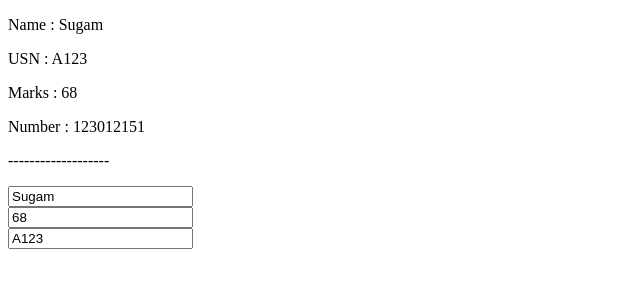
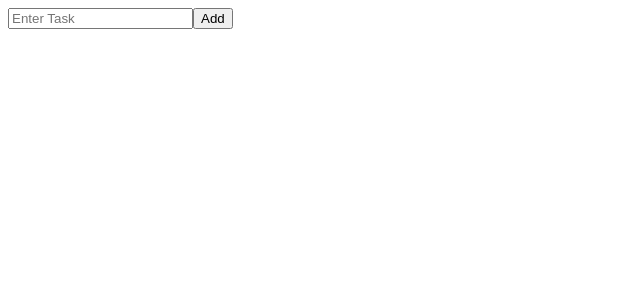
Before and after one commit to Sugam9019/React, a React (Vite) app in the folder reactApp/: page / in a window 1280 px wide. Shown: the top 300 px of the page, without its empty margins (0-640 px from the left). Built offline with nearby package versions, Linux system fonts and the light colour scheme.

Commit message:
TO-DO-LIST 1st pahse

```diff
--- a/reactApp/src/App.jsx
+++ b/reactApp/src/App.jsx
@@ -2,41 +2,47 @@ import { useState } from "react";
 
 function App() {
 
-  const [obj,setObj]=useState({
-                                  Name:"Sugam",
-                                  USN:"A123",
-                                  Marks:68,
-                                  Number:123012151
-                              });
+  const [text,setText]=useState("");
+  const [taskArr,setTaskArr]=useState([]);
 
 
-  const changeName=(e)=>{
-    setObj({...obj,Name:e.target.value});
+
+  const changeText=(e)=>{
+    setText(e.target.value);
   }
 
-  const changeMarks=(e)=>{
-    setObj({...obj,Marks:e.target.value});
-  }
-
-  const changeUSN=(e)=>{
-    setObj({...obj,USN:e.target.value});
+  const addTask=(e)=>{
+    setTaskArr([...taskArr,text]);
+    setText("");
   }
 
   return(
     <>
 
-    <p>Name : {obj.Name}</p>
-    <p>USN : {obj.USN}</p>
-    <p>Marks : {obj.Marks}</p>
-    <p>Number : {obj.Number}</p>
+    <div is="input-field">
+      <input type="text" placeholder="Enter Task" onChange={changeText} value={text}/>
+      <button onClick={addTask}>Add</button>
+    </div>
 
-    <p>-------------------</p>
 
-    <input type="text" value={obj.Name} placeholder="Name" onChange={changeName}/>
-    <br />
-    <input type="number" value={obj.Marks} placeholder="Marks" onChange={changeMarks} />
-    <br />
-    <input type="text" value={obj.USN} placeholder="USN" onChange={changeUSN}/>
+    <div id="task-field">
+      <ul>
+      {
+
+        taskArr.map((tasks,index)=>{
+
+          return (
+              <div id="task-c1" key={index}>
+                <li key={index}>{tasks} <button>completed</button> </li>
+              </div>
+            )
+        })
+
+      }
+      </ul>
+    </div>
+
+
     </>
 
   );
```
